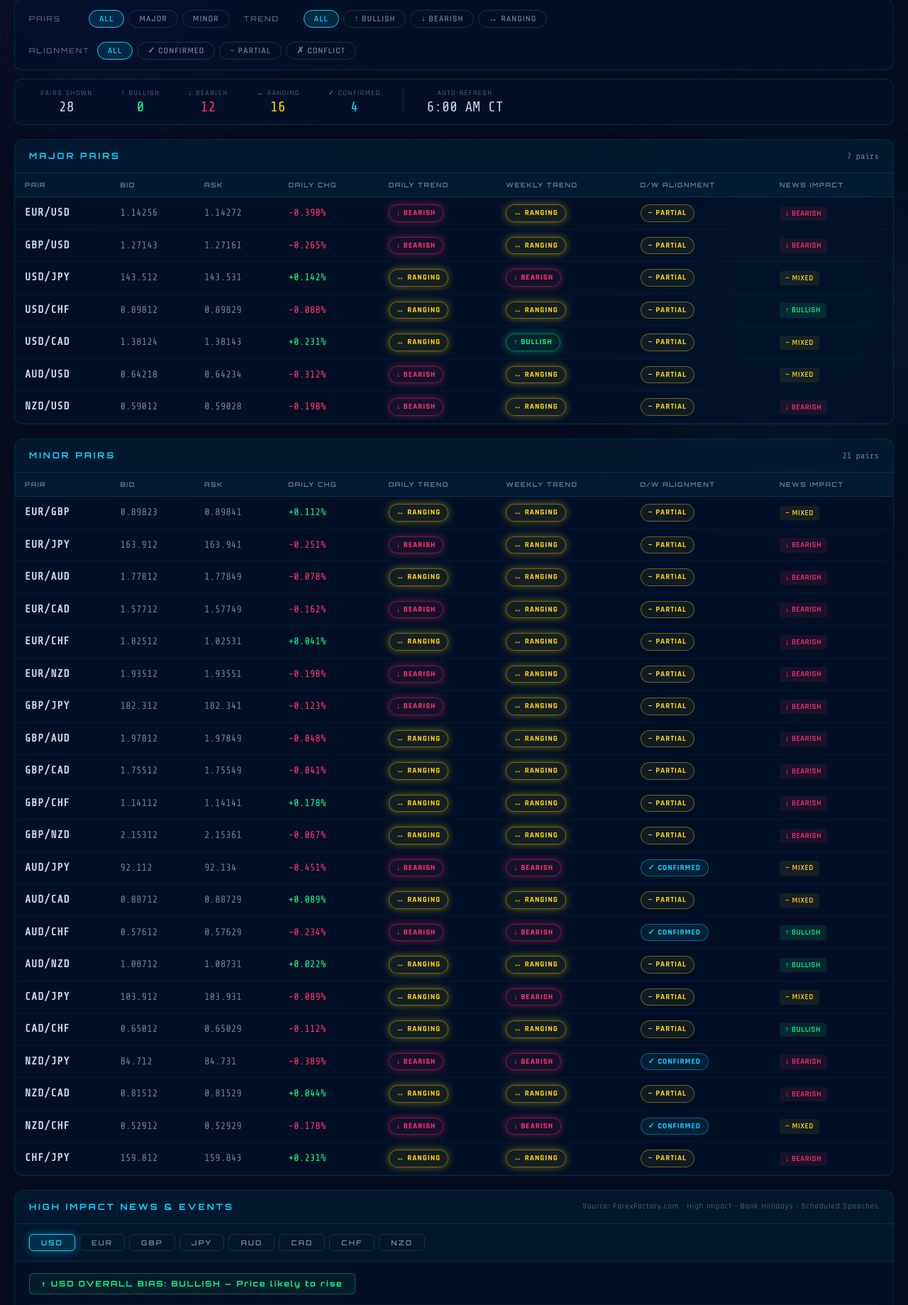
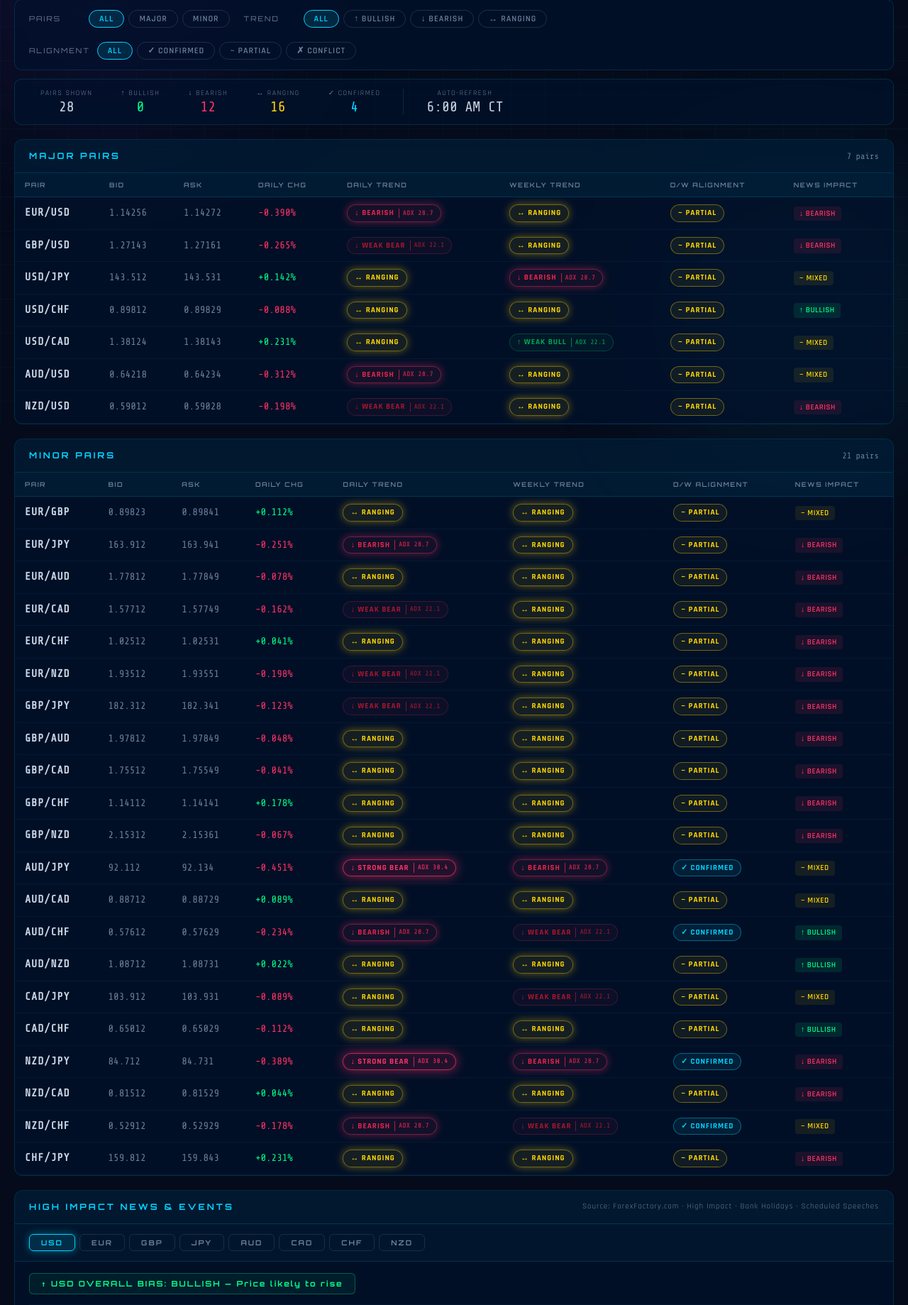
Before and after one commit to rjpvalino/forex-dashboard, a Flask app: page / in a window 1280 px wide. Shown: the part 203-2042 px from the top of the page at 71% size. Run offline with Flask 2, Linux system fonts and the light colour scheme.

Commit message:
Improve trend detection: replace slope heuristic with Wilder ADX + strength levels (Strong/Moderate/Weak)

```diff
--- a/app.py
+++ b/app.py
@@ -99,40 +99,42 @@ def manual_refresh():
 
 
 def _demo_pairs():
-    # Prices and trends reflect approximate real-market conditions (Jun 2026).
-    # Format: (instrument, bid, ask, daily_chg%, daily_trend, weekly_trend, _agr_placeholder)
+    # Format: (instrument, bid, ask, daily_chg%, daily_trend, daily_strength, weekly_trend, weekly_strength)
+    # Strength: 'Strong' (ADX>35) | 'Moderate' (25-35) | 'Weak' (20-25) | 'None' (<20 = Ranging)
     raw = [
-        # Major pairs  — verified against live chart screenshots where available
-        ('EUR_USD', 1.14256, 1.14272, -0.390, 'Trending Down', 'Ranging',       ''),
-        ('GBP_USD', 1.27143, 1.27161, -0.265, 'Trending Down', 'Ranging',       ''),
-        ('USD_JPY', 143.512, 143.531,  0.142, 'Ranging',       'Trending Down', ''),
-        ('USD_CHF', 0.89812, 0.89829, -0.088, 'Ranging',       'Ranging',       ''),
-        ('USD_CAD', 1.38124, 1.38143,  0.231, 'Ranging',       'Trending Up',   ''),
-        ('AUD_USD', 0.64218, 0.64234, -0.312, 'Trending Down', 'Ranging',       ''),
-        ('NZD_USD', 0.59012, 0.59028, -0.198, 'Trending Down', 'Ranging',       ''),
+        # Major pairs — approximate Jun 2026 market conditions
+        ('EUR_USD', 1.14256, 1.14272, -0.390, 'Trending Down', 'Moderate', 'Ranging',       'None'),
+        ('GBP_USD', 1.27143, 1.27161, -0.265, 'Trending Down', 'Weak',     'Ranging',       'None'),
+        ('USD_JPY', 143.512, 143.531,  0.142, 'Ranging',       'None',     'Trending Down', 'Moderate'),
+        ('USD_CHF', 0.89812, 0.89829, -0.088, 'Ranging',       'None',     'Ranging',       'None'),
+        ('USD_CAD', 1.38124, 1.38143,  0.231, 'Ranging',       'None',     'Trending Up',   'Weak'),
+        ('AUD_USD', 0.64218, 0.64234, -0.312, 'Trending Down', 'Moderate', 'Ranging',       'None'),
+        ('NZD_USD', 0.59012, 0.59028, -0.198, 'Trending Down', 'Weak',     'Ranging',       'None'),
         # Minor pairs
-        ('EUR_GBP', 0.89823, 0.89841,  0.112, 'Ranging',       'Ranging',       ''),
-        ('EUR_JPY', 163.912, 163.941, -0.251, 'Trending Down', 'Ranging',       ''),
-        ('EUR_AUD', 1.77812, 1.77849, -0.078, 'Ranging',       'Ranging',       ''),
-        ('EUR_CAD', 1.57712, 1.57749, -0.162, 'Trending Down', 'Ranging',       ''),
-        ('EUR_CHF', 1.02512, 1.02531,  0.041, 'Ranging',       'Ranging',       ''),
-        ('EUR_NZD', 1.93512, 1.93551, -0.198, 'Trending Down', 'Ranging',       ''),
-        ('GBP_JPY', 182.312, 182.341, -0.123, 'Trending Down', 'Ranging',       ''),
-        ('GBP_AUD', 1.97812, 1.97849, -0.048, 'Ranging',       'Ranging',       ''),
-        ('GBP_CAD', 1.75512, 1.75549, -0.041, 'Ranging',       'Ranging',       ''),
-        ('GBP_CHF', 1.14112, 1.14141,  0.178, 'Ranging',       'Ranging',       ''),
-        ('GBP_NZD', 2.15312, 2.15361, -0.067, 'Ranging',       'Ranging',       ''),
-        ('AUD_JPY', 92.1120, 92.1340, -0.451, 'Trending Down', 'Trending Down', ''),
-        ('AUD_CAD', 0.88712, 0.88729,  0.089, 'Ranging',       'Ranging',       ''),
-        ('AUD_CHF', 0.57612, 0.57629, -0.234, 'Trending Down', 'Trending Down', ''),
-        ('AUD_NZD', 1.08712, 1.08731,  0.022, 'Ranging',       'Ranging',       ''),
-        ('CAD_JPY', 103.912, 103.931, -0.089, 'Ranging',       'Trending Down', ''),
-        ('CAD_CHF', 0.65012, 0.65029, -0.112, 'Ranging',       'Ranging',       ''),
-        ('NZD_JPY', 84.7120, 84.7310, -0.389, 'Trending Down', 'Trending Down', ''),
-        ('NZD_CAD', 0.81512, 0.81529,  0.044, 'Ranging',       'Ranging',       ''),
-        ('NZD_CHF', 0.52912, 0.52929, -0.178, 'Trending Down', 'Trending Down', ''),
-        ('CHF_JPY', 159.812, 159.843,  0.231, 'Ranging',       'Ranging',       ''),
+        ('EUR_GBP', 0.89823, 0.89841,  0.112, 'Ranging',       'None',     'Ranging',       'None'),
+        ('EUR_JPY', 163.912, 163.941, -0.251, 'Trending Down', 'Moderate', 'Ranging',       'None'),
+        ('EUR_AUD', 1.77812, 1.77849, -0.078, 'Ranging',       'None',     'Ranging',       'None'),
+        ('EUR_CAD', 1.57712, 1.57749, -0.162, 'Trending Down', 'Weak',     'Ranging',       'None'),
+        ('EUR_CHF', 1.02512, 1.02531,  0.041, 'Ranging',       'None',     'Ranging',       'None'),
+        ('EUR_NZD', 1.93512, 1.93551, -0.198, 'Trending Down', 'Weak',     'Ranging',       'None'),
+        ('GBP_JPY', 182.312, 182.341, -0.123, 'Trending Down', 'Weak',     'Ranging',       'None'),
+        ('GBP_AUD', 1.97812, 1.97849, -0.048, 'Ranging',       'None',     'Ranging',       'None'),
+        ('GBP_CAD', 1.75512, 1.75549, -0.041, 'Ranging',       'None',     'Ranging',       'None'),
+        ('GBP_CHF', 1.14112, 1.14141,  0.178, 'Ranging',       'None',     'Ranging',       'None'),
+        ('GBP_NZD', 2.15312, 2.15361, -0.067, 'Ranging',       'None',     'Ranging',       'None'),
+        ('AUD_JPY', 92.1120, 92.1340, -0.451, 'Trending Down', 'Strong',   'Trending Down', 'Moderate'),
+        ('AUD_CAD', 0.88712, 0.88729,  0.089, 'Ranging',       'None',     'Ranging',       'None'),
+        ('AUD_CHF', 0.57612, 0.57629, -0.234, 'Trending Down', 'Moderate', 'Trending Down', 'Weak'),
+        ('AUD_NZD', 1.08712, 1.08731,  0.022, 'Ranging',       'None',     'Ranging',       'None'),
+        ('CAD_JPY', 103.912, 103.931, -0.089, 'Ranging',       'None',     'Trending Down', 'Weak'),
+        ('CAD_CHF', 0.65012, 0.65029, -0.112, 'Ranging',       'None',     'Ranging',       'None'),
+        ('NZD_JPY', 84.7120, 84.7310, -0.389, 'Trending Down', 'Strong',   'Trending Down', 'Moderate'),
+        ('NZD_CAD', 0.81512, 0.81529,  0.044, 'Ranging',       'None',     'Ranging',       'None'),
+        ('NZD_CHF', 0.52912, 0.52929, -0.178, 'Trending Down', 'Moderate', 'Trending Down', 'Weak'),
+        ('CHF_JPY', 159.812, 159.843,  0.231, 'Ranging',       'None',     'Ranging',       'None'),
     ]
+
+    STRENGTH_ADX = {'Strong': 38.4, 'Moderate': 28.7, 'Weak': 22.1, 'None': 14.3}
 
     def agr(d, w):
         if d == w and d != 'Ranging': return 'Yes'
@@ -140,20 +142,24 @@ def _demo_pairs():
         return 'No'
 
     pairs = []
-    for instr, bid, ask, chg, dt, wt, _ in raw:
+    for instr, bid, ask, chg, dt, ds, wt, ws in raw:
         pip = 3 if 'JPY' in instr else 5
         pairs.append({
-            'instrument': instr,
-            'display': instr.replace('_', '/'),
-            'bid': round(bid, pip),
-            'ask': round(ask, pip),
-            'mid': round((bid + ask) / 2, pip),
-            'daily_change': chg,
-            'daily_trend': dt,
-            'weekly_trend': wt,
-            'agreement': agr(dt, wt),
-            'base': instr.split('_')[0],
-            'quote': instr.split('_')[1],
+            'instrument':      instr,
+            'display':         instr.replace('_', '/'),
+            'bid':             round(bid, pip),
+            'ask':             round(ask, pip),
+            'mid':             round((bid + ask) / 2, pip),
+            'daily_change':    chg,
+            'daily_trend':     dt,
+            'daily_strength':  ds,
+            'daily_adx':       STRENGTH_ADX[ds],
+            'weekly_trend':    wt,
+            'weekly_strength': ws,
+            'weekly_adx':      STRENGTH_ADX[ws],
+            'agreement':       agr(dt, wt),
+            'base':            instr.split('_')[0],
+            'quote':           instr.split('_')[1],
         })
     return pairs
 
--- a/static/css/style.css
+++ b/static/css/style.css
@@ -276,15 +276,55 @@ body {
 
 /* Trend badges */
 .badge {
-  display: inline-flex; align-items: center; gap: 4px;
+  display: inline-flex; align-items: center; gap: 5px;
   font-size: 11px; font-weight: 700; letter-spacing: 1px;
   padding: 3px 10px;
   border-radius: 20px;
   border: 1px solid;
+  white-space: nowrap;
 }
-.badge-up  { color: var(--up);  border-color: rgba(0,255,136,.4);  background: rgba(0,255,136,.08);  box-shadow: var(--glow-up);  }
-.badge-dn  { color: var(--dn);  border-color: rgba(255,51,102,.4); background: rgba(255,51,102,.08); box-shadow: var(--glow-dn);  }
+
+/* Bullish tiers */
+.badge-up-strong {
+  color: #00ff88; border-color: rgba(0,255,136,.7);
+  background: rgba(0,255,136,.12);
+  box-shadow: 0 0 16px rgba(0,255,136,.55), inset 0 0 8px rgba(0,255,136,.08);
+}
+.badge-up {
+  color: #00e87a; border-color: rgba(0,255,136,.4);
+  background: rgba(0,255,136,.07);
+  box-shadow: var(--glow-up);
+}
+.badge-up-weak {
+  color: #00a854; border-color: rgba(0,255,136,.2);
+  background: rgba(0,255,136,.04);
+}
+
+/* Bearish tiers */
+.badge-dn-strong {
+  color: #ff3366; border-color: rgba(255,51,102,.7);
+  background: rgba(255,51,102,.12);
+  box-shadow: 0 0 16px rgba(255,51,102,.55), inset 0 0 8px rgba(255,51,102,.08);
+}
+.badge-dn {
+  color: #e8264d; border-color: rgba(255,51,102,.4);
+  background: rgba(255,51,102,.07);
+  box-shadow: var(--glow-dn);
+}
+.badge-dn-weak {
+  color: #a81830; border-color: rgba(255,51,102,.2);
+  background: rgba(255,51,102,.04);
+}
+
+/* Ranging */
 .badge-rng { color: var(--rng); border-color: rgba(255,215,0,.4);  background: rgba(255,215,0,.08);  box-shadow: var(--glow-rng); }
+
+/* ADX value inside badge */
+.adx-val {
+  font-size: 9px; font-family: 'Share Tech Mono', monospace;
+  opacity: 0.75; letter-spacing: 0.5px;
+  border-left: 1px solid currentColor; padding-left: 5px; margin-left: 1px;
+}
 
 /* Agreement badges */
 .agr-yes  { color: var(--pri); border-color: rgba(0,212,255,.4);  background: rgba(0,212,255,.08);  }
--- a/static/js/dashboard.js
+++ b/static/js/dashboard.js
@@ -78,18 +78,29 @@ function makeRow(p, newsData) {
     <td><span class="price">${p.bid ?? '—'}</span></td>
     <td><span class="price">${p.ask ?? '—'}</span></td>
     <td>${formatChange(p.daily_change)}</td>
-    <td>${trendBadge(p.daily_trend)}</td>
-    <td>${trendBadge(p.weekly_trend)}</td>
+    <td>${trendBadge(p.daily_trend, p.daily_strength, p.daily_adx)}</td>
+    <td>${trendBadge(p.weekly_trend, p.weekly_strength, p.weekly_adx)}</td>
     <td>${agreementBadge(p.agreement)}</td>
     <td>${newsImpactCell(newsImpact)}</td>
   `;
   return tr;
 }
 
-function trendBadge(trend) {
-  if (!trend) return '<span class="badge badge-rng">— N/A</span>';
-  if (trend === 'Trending Up')   return '<span class="badge badge-up">↑ BULLISH</span>';
-  if (trend === 'Trending Down') return '<span class="badge badge-dn">↓ BEARISH</span>';
+function trendBadge(trend, strength, adx) {
+  if (!trend || trend === 'Ranging') {
+    return '<span class="badge badge-rng">↔ RANGING</span>';
+  }
+  const adxStr = adx != null ? ` <span class="adx-val">ADX ${adx}</span>` : '';
+  if (trend === 'Trending Up') {
+    if (strength === 'Strong')   return `<span class="badge badge-up-strong">↑ STRONG BULL${adxStr}</span>`;
+    if (strength === 'Moderate') return `<span class="badge badge-up">↑ BULLISH${adxStr}</span>`;
+    return `<span class="badge badge-up-weak">↑ WEAK BULL${adxStr}</span>`;
+  }
+  if (trend === 'Trending Down') {
+    if (strength === 'Strong')   return `<span class="badge badge-dn-strong">↓ STRONG BEAR${adxStr}</span>`;
+    if (strength === 'Moderate') return `<span class="badge badge-dn">↓ BEARISH${adxStr}</span>`;
+    return `<span class="badge badge-dn-weak">↓ WEAK BEAR${adxStr}</span>`;
+  }
   return '<span class="badge badge-rng">↔ RANGING</span>';
 }
 
```
Also changed, not shown: data/oanda_client.py (+17 -13 lines), data/trend_analyzer.py (+108 -48 lines).
